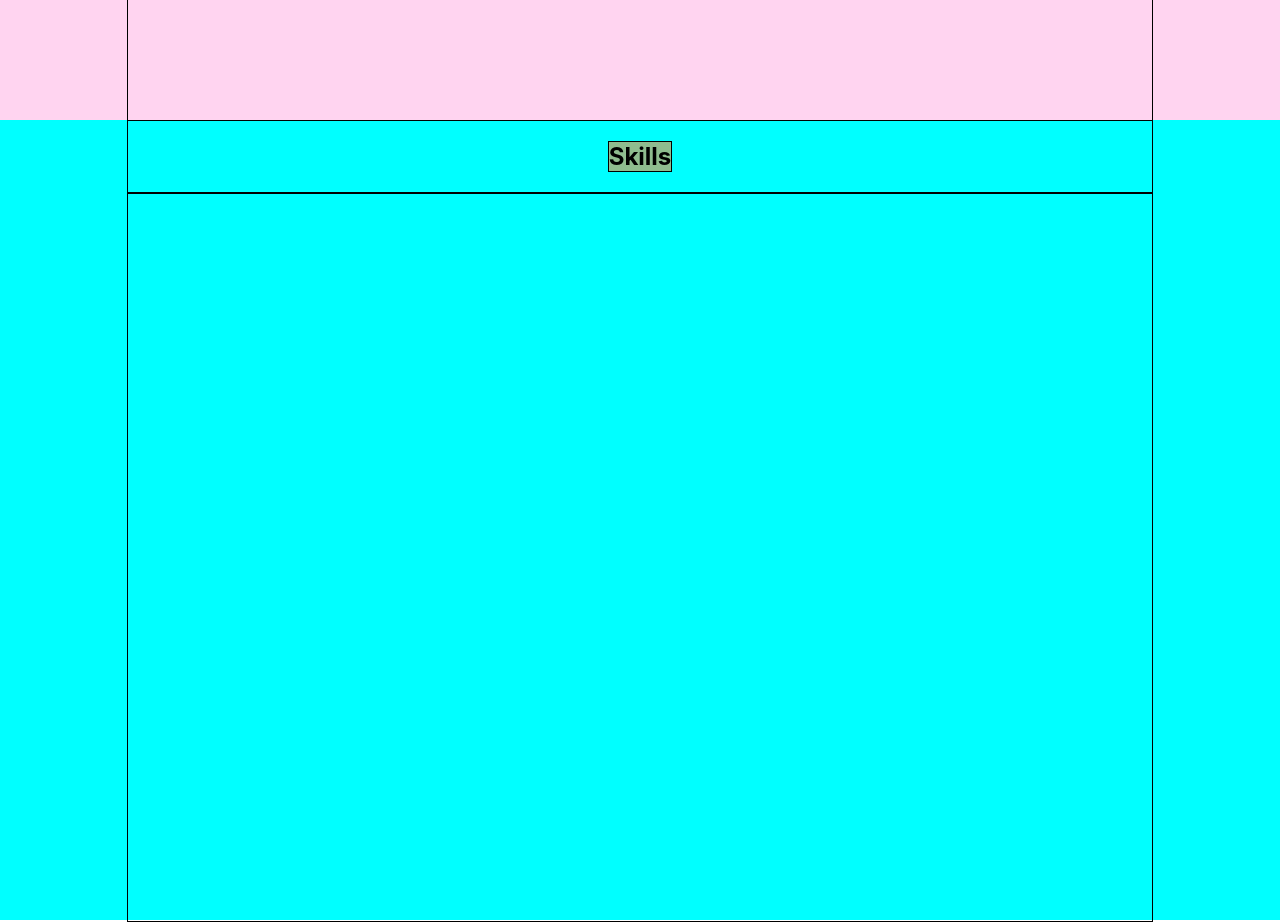
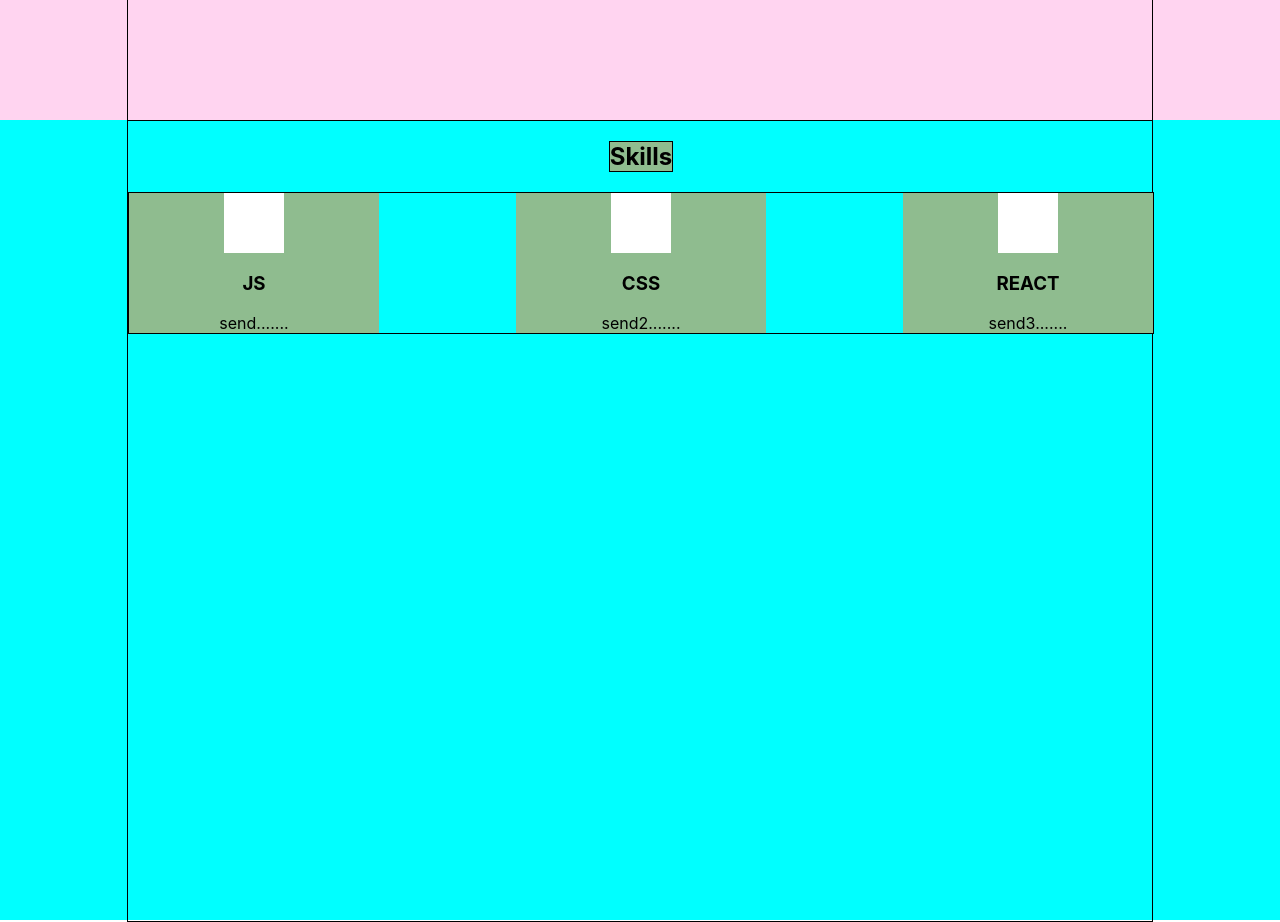
Before and after one commit to Chernik1991/portfolio-react, a React (Create React App) app: page / in a window 1280 px wide. Shown: the part 760-1682 px from the top of the page. Built offline with nearby package versions, Linux system fonts and the light colour scheme.

Commit message:
1 Lesson finish, not work

```diff
--- a/src/common/styles/Container.module.css
+++ b/src/common/styles/Container.module.css
@@ -6,5 +6,6 @@
     align-items: center;
     justify-content: space-between;
     border: 1px solid;
+    flex-wrap: wrap;
 
 }
--- a/src/skills/Skills.module.css
+++ b/src/skills/Skills.module.css
@@ -14,4 +14,7 @@
 .skills{
     border: 1px solid;
     width: 100%;
+    display: flex;
+    justify-content: space-between;
+    flex-wrap: wrap;
 }
--- a/src/skills/Skills.tsx
+++ b/src/skills/Skills.tsx
@@ -1,13 +1,17 @@
 import React from 'react';
 import s from './Skills.module.css'
 import c from '../../src/common/styles/Container.module.css'
+import {Skill} from './skill/Skill';
+
 export const Skills = () => {
     return (
         <div className={s.skillsBlock}>
             <div className={`${c.container} ${s.skillsContainer}`}>
                 <h2 className={s.title}>Skills</h2>
                 <div className={s.skills}>
-
+                    <Skill title={"JS"} discription={"send......."}/>
+                    <Skill title={"CSS"} discription={"send2......."}/>
+                    <Skill title={"REACT"} discription={"send3......."}/>
                 </div>
             </div>
         </div>
--- a/src/skills/skill/Skill.module.css
+++ b/src/skills/skill/Skill.module.css
@@ -1,17 +1,13 @@
-.skillsBlock{
-    height: 100vh;
-    background-color: aqua;
+.skill{
+    width: 250px;
+    background-color: darkseagreen;
+    display: flex;
+    flex-direction: column;
+    align-items: center;
+    text-align: center;
 }
-.skillsContainer{
-    align-items: center;
-    justify-content: flex-start;
-    flex-direction: column;
+.icon{
+    height: 60px;
+    width: 60px;
+    background-color: white;
 }
-.title{
-    border: 1px solid;
-    background-color: darkseagreen;
-}
-.skills{
-    border: 1px solid;
-    width: 100%;
-}
--- a/src/skills/skill/Skill.tsx
+++ b/src/skills/skill/Skill.tsx
@@ -1,15 +1,12 @@
 import React from 'react';
 import s from './Skill.module.css'
-import c from '../../src/common/styles/Container.module.css'
-export const Skill = () => {
+
+export const Skill = (props:any) => {
     return (
-        <div className={s.skillsBlock}>
-            <div className={`${c.container} ${s.skillsContainer}`}>
-                <h2 className={s.title}>Skills</h2>
-                <div className={s.skills}>
-
-                </div>
-            </div>
+        <div className={s.skill}>
+            <div className={s.icon}></div>
+            <h3>{props.title}</h3>
+            <span className={s.discription}>{props.discription}</span>
         </div>
     );
 };
```
